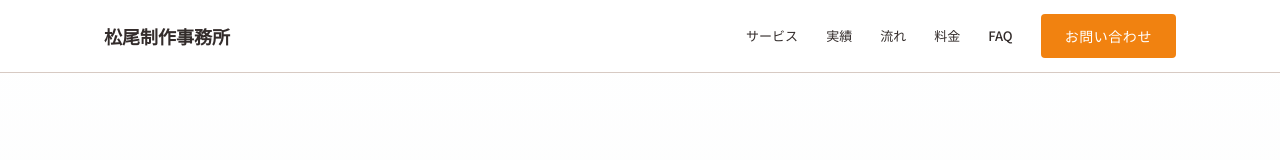
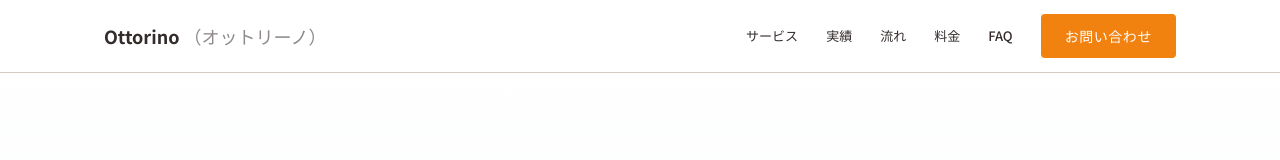
Before and after one commit to citronharu/homepage, a Next.js app: page / in a window 1280 px wide. Shown: the top 160 px of the page. Built offline with nearby package versions, Linux system fonts and the light colour scheme; a web font is replaced by a local one.

Commit message:
Rebrand site name to Ottorino（オットリーノ）.
Update content, metadata, header, footer, and project docs from 松尾制作事務所.

Co-authored-by: Cursor <cursoragent@cursor.com>

```diff
--- a/app/layout.tsx
+++ b/app/layout.tsx
@@ -24,9 +24,9 @@ const mPlus1Code = M_PLUS_1_Code({
 });
 
 export const metadata: Metadata = {
-  title: "松尾制作事務所 | Webサイト・社内システムの設計・開発",
+  title: "Ottorino（オットリーノ） | Webサイト・社内システムの設計・開発",
   description:
-    "松尾制作事務所は、Webサイト制作から社内システム開発まで。個人事業主としてヒアリングから公開・運用まで伴走します。",
+    "Ottorino（オットリーノ）は、Webサイト制作から社内システム開発まで。個人事業主としてヒアリングから公開・運用まで伴走します。",
 };
 
 export default function RootLayout({
--- a/components/Site.tsx
+++ b/components/Site.tsx
@@ -58,6 +58,9 @@ function Header() {
       <div className="mx-auto flex h-16 max-w-6xl items-center justify-between px-6 lg:h-[72px] lg:px-10">
         <a href="#" className="font-display text-base font-bold text-[var(--color-charcoal)] lg:text-lg">
           {SITE.name}
+          <span className="ml-1 font-normal text-[color-mix(in_srgb,var(--color-charcoal)_55%,white)]">
+            （{SITE.nameJa}）
+          </span>
         </a>
 
         <nav className="hidden items-center gap-7 lg:flex">
@@ -413,7 +416,9 @@ export default function Site() {
       <footer className="border-t border-[var(--color-border)] bg-[var(--color-surface)] px-6 py-10 lg:px-10">
         <div className="mx-auto flex max-w-6xl flex-col gap-6 md:flex-row md:items-center md:justify-between">
           <div>
-            <p className="font-display font-bold text-[var(--color-charcoal)]">{SITE.name}</p>
+            <p className="font-display font-bold text-[var(--color-charcoal)]">
+              {SITE.name}（{SITE.nameJa}）
+            </p>
             <p className="mt-1 text-sm text-[color-mix(in_srgb,var(--color-charcoal)_55%,white)]">
               {SITE.tagline}
             </p>
@@ -422,7 +427,7 @@ export default function Site() {
             </p>
           </div>
           <p className="text-xs text-[color-mix(in_srgb,var(--color-charcoal)_40%,white)]">
-            © {new Date().getFullYear()} {SITE.name}
+            © {new Date().getFullYear()} {SITE.name}（{SITE.nameJa}）
           </p>
         </div>
       </footer>
--- a/lib/content.ts
+++ b/lib/content.ts
@@ -1,7 +1,8 @@
 export const SITE = {
-  name: "松尾制作事務所",
+  name: "Ottorino",
+  nameJa: "オットリーノ",
   tagline: "Webサイト・社内システムの設計・開発",
-  owner: "個人事業主　松尾",
+  owner: "個人事業主",
   description:
     "Web制作から業務システム開発まで。ヒアリングから設計・開発・公開・運用まで、一人で責任を持って伴走します。",
   email: "hello@example.com",
```
Also changed, not shown: 2 other files (tests, documents, lock files or other folders).
